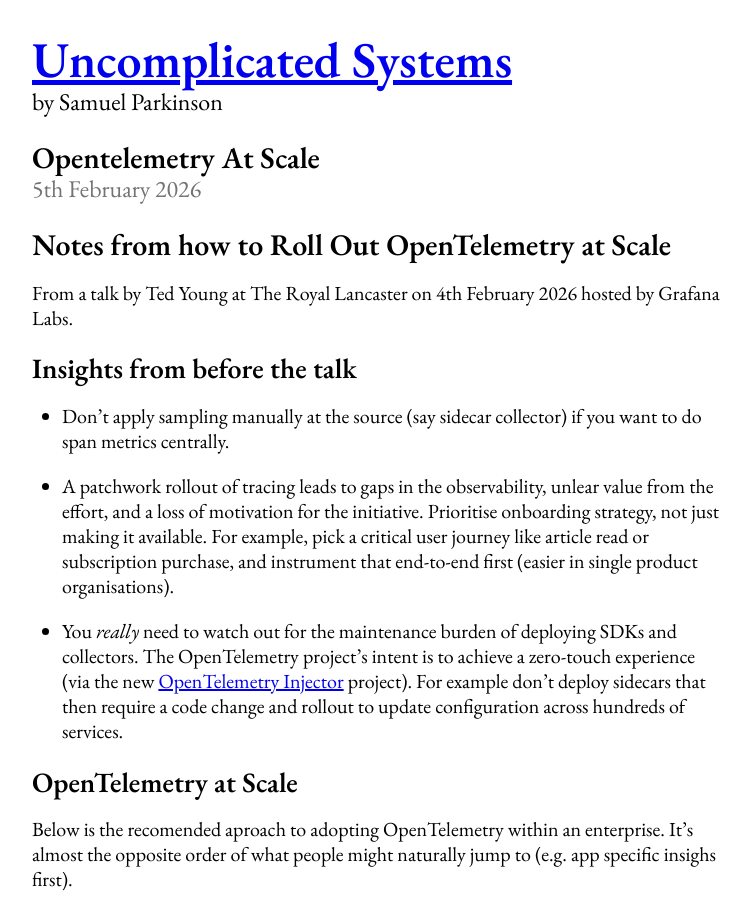
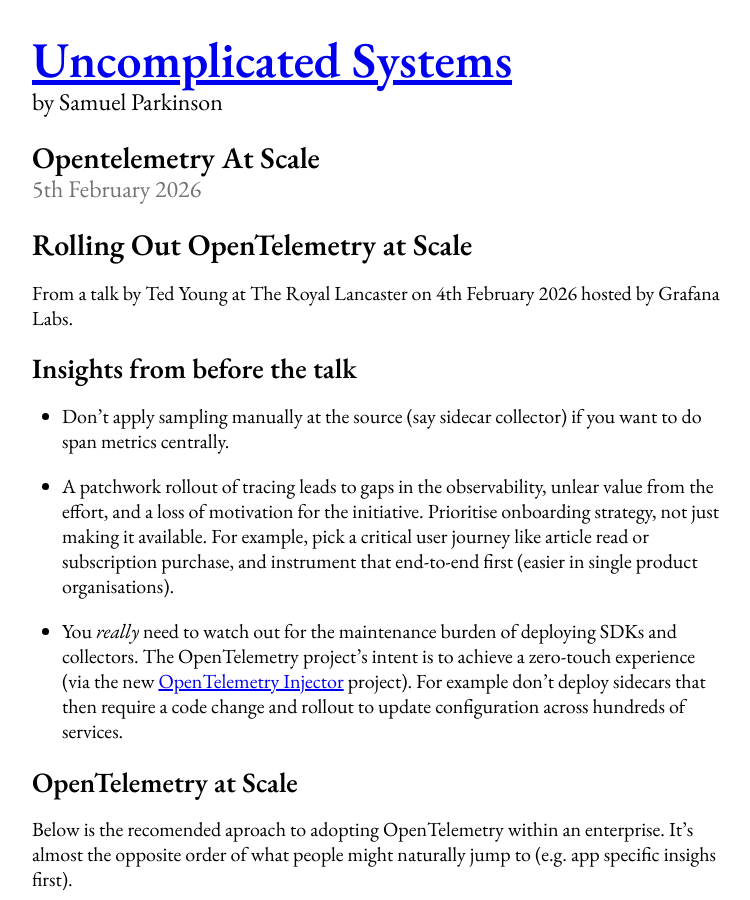
Before and after one commit to sjparkinson/uncomplicated.systems, a Jekyll site: the page built from _posts/2026-02-05-opentelemetry-at-scale.md, in a window 1280 px wide and 900 px high. Shown: the whole window, without its empty margins (264-1014 px from the left). Built offline with Jekyll 4.4.1, drawn with Linux system fonts in a browser that asks for light colours.

Commit message:
Fix heading casing for consistency in OpenTelemetry and GeForce NOW posts

```diff
--- a/_posts/2026-02-05-opentelemetry-at-scale.md
+++ b/_posts/2026-02-05-opentelemetry-at-scale.md
@@ -1,4 +1,4 @@
-## Notes from how to Roll Out OpenTelemetry at Scale
+## Rolling Out OpenTelemetry at Scale
 
 From a talk by Ted Young at The Royal Lancaster on 4th February 2026 hosted by Grafana Labs.
 
```
Also changed, not shown: _posts/2026-02-08-geforcenow-macos.md (+1 -1 lines).
